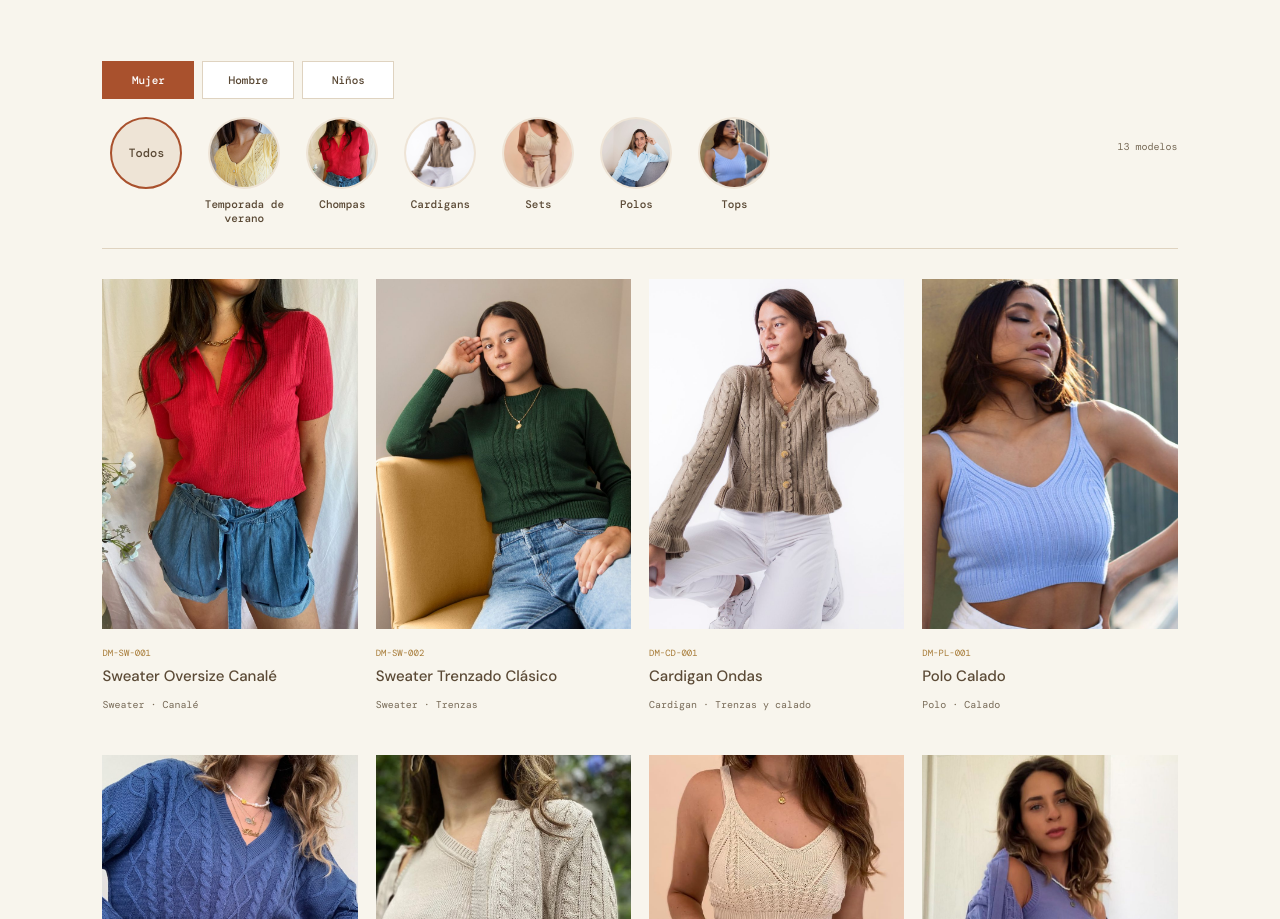
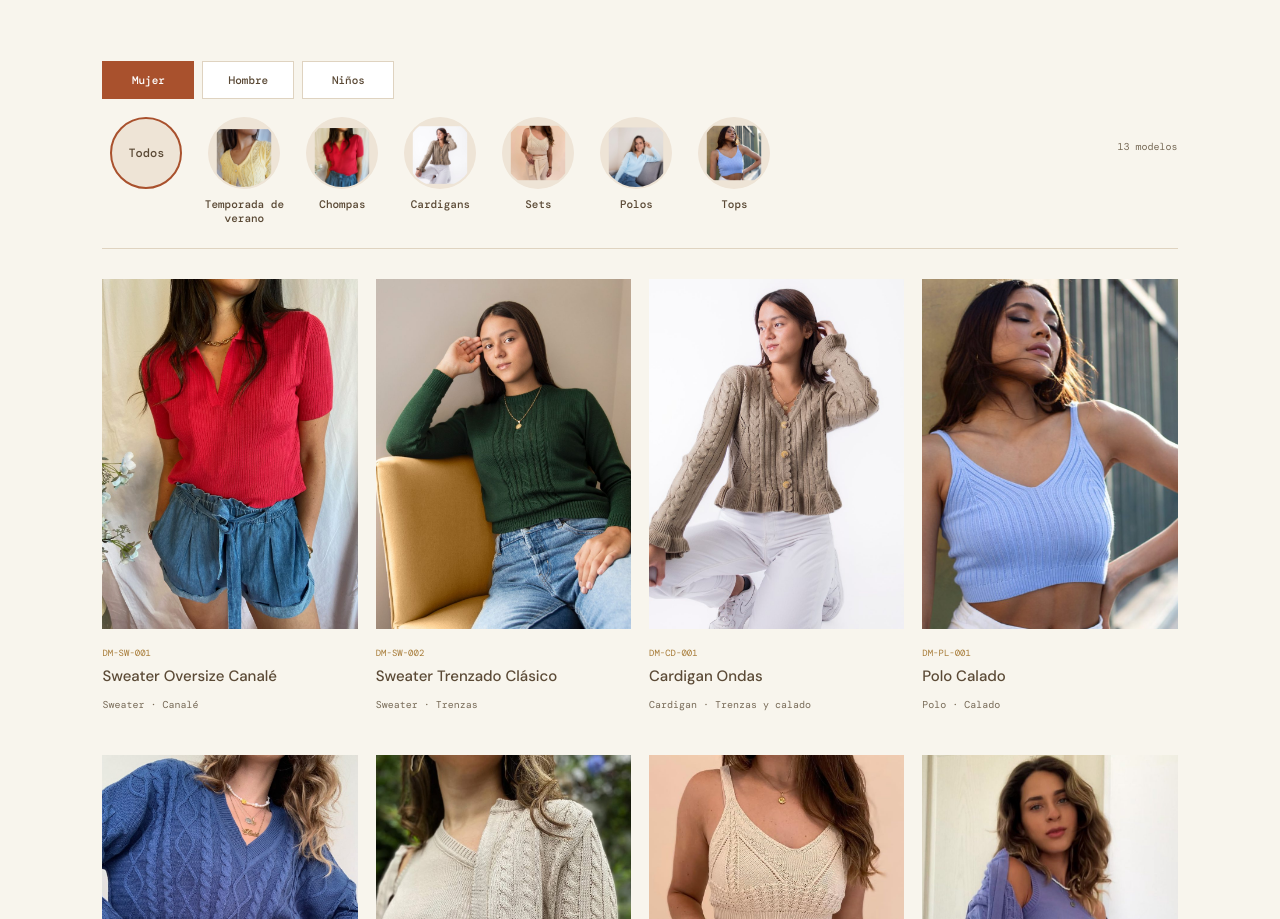
Before and after one commit to hernancampos6/demila, a plain HTML site: page index.html in a window 1280 px wide. Shown: the part 1738-2657 px from the top of the page. Drawn offline with nearby package versions, Linux system fonts and the light colour scheme; a web font is replaced by a local one.

Commit message:
Alejar fotos de los círculos de categoría para ver la prenda completa
Co-Authored-By: Claude Haiku 5.5 <noreply@anthropic.com>
Claude-Session: https://claude.ai/code/session_01L7CcG4gRMMyidzdqMMu7rv

```diff
--- a/category-strip.css
+++ b/category-strip.css
@@ -2,7 +2,7 @@
 .garment-filters::-webkit-scrollbar{display:none}
 .garment-chip{flex:0 0 auto;width:84px;display:flex;flex-direction:column;align-items:center;gap:8px;border:0;background:none;padding:0;cursor:pointer;color:#5b4a36;font:500 11px var(--mono)}
 .garment-circle{width:72px;height:72px;border-radius:50%;overflow:hidden;background:#eee4d6;border:2px solid transparent;display:grid;place-items:center;transition:border-color .2s}
-.garment-circle img{width:100%;height:100%;object-fit:cover;display:block}
+.garment-circle img{width:100%;height:100%;object-fit:cover;display:block;transform:scale(.8)}
 .garment-all{font:500 12px var(--mono);color:#5b4a36}
 .garment-chip:hover .garment-circle,.garment-chip:focus-visible .garment-circle,.garment-chip.is-active .garment-circle{border-color:#a9512d}
 .garment-chip:focus-visible{outline:none}
```
